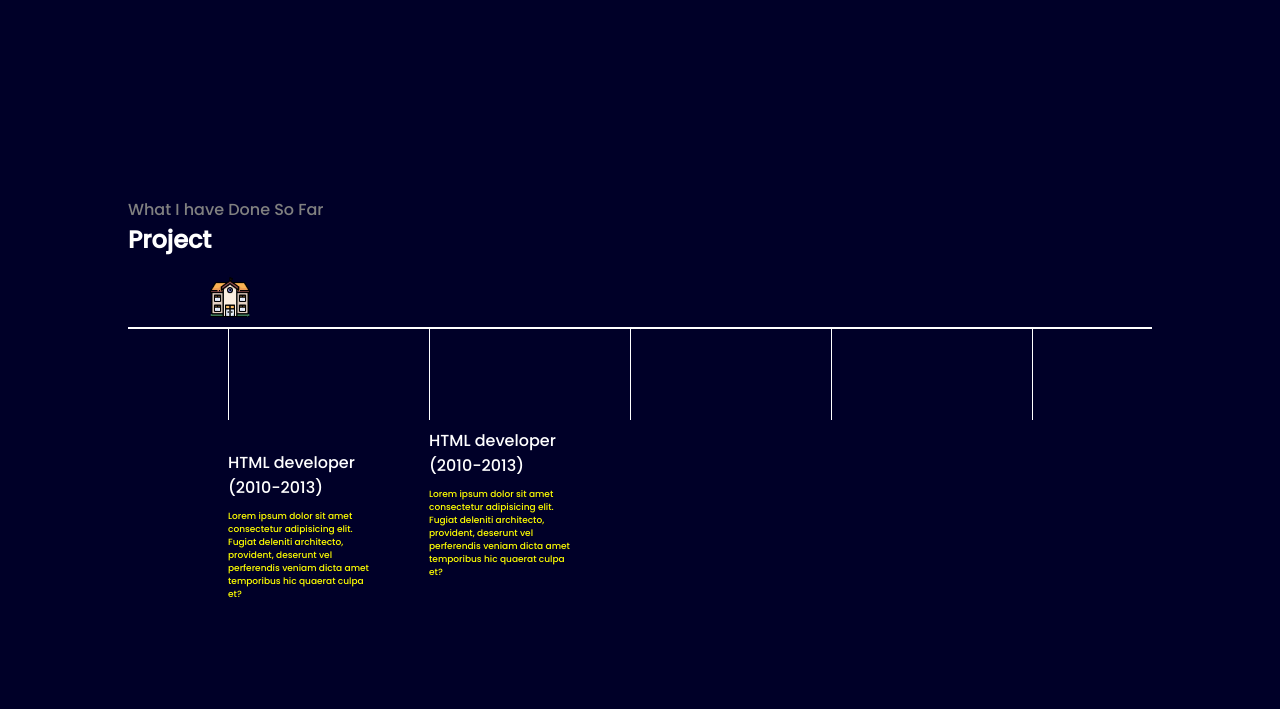
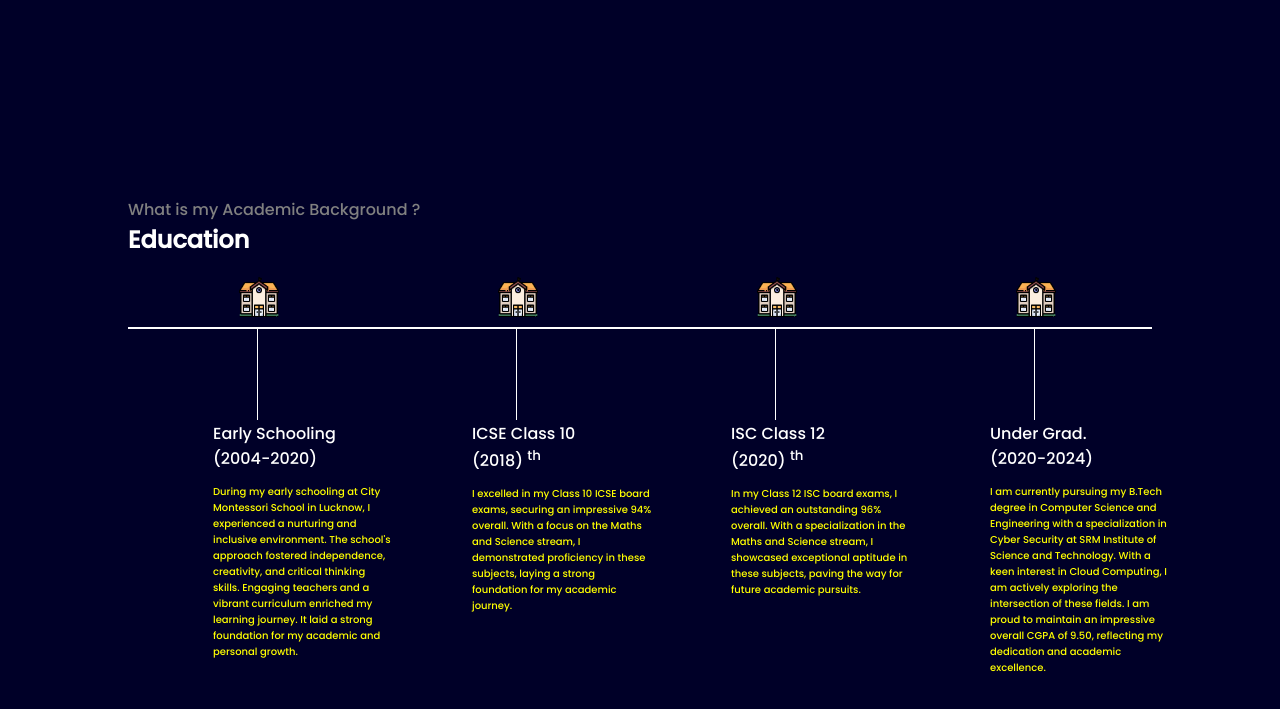
Before and after one commit to shreyansh-sharma-cs/PortfolioWebsite23, a plain HTML site: page index.html in a window 1280 px wide. Shown: the part 667-1376 px from the top of the page. Drawn offline with nearby package versions, Linux system fonts and the light colour scheme.

Commit message:
Second Page Ready

```diff
--- a/index.html
+++ b/index.html
@@ -42,37 +42,57 @@
       <!-- second page -->
 
       <section class="secondSection">
-        <span class="grey">What I have Done So Far</span>
-        <h1>Project</h1>
+        <span class="grey">What is my Academic Background ?</span>
+        <h1>Education</h1>
 
         <div class="box">
-            <!-- html descroption -->
+
+
+
+            <!-- First Description -->
           <div class="vertical">
             <img class="image-top" src="/images/school.png" alt="">
             <div class="vertical-title">
-                HTML developer (2010-2013)
+                Early Schooling (2004-2020)
             </div>
             <div class="vertical-desc">
-                Lorem ipsum dolor sit amet consectetur adipisicing elit. Fugiat deleniti architecto, provident, deserunt vel perferendis veniam dicta amet temporibus hic quaerat culpa et?
+                During my early schooling at City Montessori School in Lucknow, I experienced a nurturing and inclusive environment. The school's approach fostered independence, creativity, and critical thinking skills. Engaging teachers and a vibrant curriculum enriched my learning journey. It laid a strong foundation for my academic and personal growth.
             </div>
           </div>
 
+
           <!-- second description -->
           <div class="vertical">
-            <img class="image-top" src="/images/" alt="">
+            <img class="image-top" src="/images/school.png" alt="">
             <div class="vertical-title">
-                HTML developer (2010-2013)
+                ICSE Class 10 (2018) <sup>th</sup>
             </div>
             <div class="vertical-desc">
-                Lorem ipsum dolor sit amet consectetur adipisicing elit. Fugiat deleniti architecto, provident, deserunt vel perferendis veniam dicta amet temporibus hic quaerat culpa et?
+                I excelled in my Class 10 ICSE board exams, securing an impressive 94% overall. With a focus on the Maths and Science stream, I demonstrated proficiency in these subjects, laying a strong foundation for my academic journey.
             </div>
           </div>
-          <div class="vertical"></div>
-          <div class="vertical"></div>
-          <div class="vertical"></div>
-        </div>
-      </section>
-    </main>
+
+          <!-- third description -->
+          <div class="vertical">
+            <img class="image-top" src="/images/school.png" alt="">
+            <div class="vertical-title">
+                ISC Class 12 (2020) <sup>th</sup>
+            </div>
+            <div class="vertical-desc">
+                In my Class 12 ISC board exams, I achieved an outstanding 96% overall. With a specialization in the Maths and Science stream, I showcased exceptional aptitude in these subjects, paving the way for future academic pursuits.
+            </div>
+          </div>
+
+          <!-- Fourth description -->
+          <div class="vertical">
+            <img class="image-top" src="/images/school.png" alt="">
+            <div class="vertical-title">
+                Under Grad. (2020-2024)
+            </div>
+            <div class="vertical-desc">
+                I am currently pursuing my B.Tech degree in Computer Science and Engineering with a specialization in Cyber Security at SRM Institute of Science and Technology. With a keen interest in Cloud Computing, I am actively exploring the intersection of these fields. I am proud to maintain an impressive overall CGPA of 9.50, reflecting my dedication and academic excellence.
+            </div>
+          </div>
 
 
 
@@ -80,8 +100,10 @@
 
 
 
-
-    <script src="https://unpkg.com/typed.js@2.0.16/dist/typed.umd.js"></script>
+        </div>
+    </section>
+    </main>
+ <script src="https://unpkg.com/typed.js@2.0.16/dist/typed.umd.js"></script>
     <script>
       var typed = new Typed("#element", {
         strings: [
--- a/styles.css
+++ b/styles.css
@@ -1,117 +1,118 @@
-@import url('https://fonts.googleapis.com/css2?family=Oxygen:wght@700&family=Poppins:ital,wght@0,500;1,200&display=swap');
-*{
+@import url("https://fonts.googleapis.com/css2?family=Oxygen:wght@700&family=Poppins:ital,wght@0,500;1,200&display=swap");
+* {
   margin: 0;
   padding: 0;
 }
-body{
+body {
   background-color: rgb(0, 0, 40);
   color: white;
-    font-family: 'Oxygen', sans-serif;
-    font-family: 'Poppins', sans-serif;
+  font-family: "Oxygen", sans-serif;
+  font-family: "Poppins", sans-serif;
 }
-nav{
+nav {
   display: flex;
   justify-content: space-around;
   align-items: center;
   height: 70px;
-    background-color:  rgb(0, 0, 100);;
+  background-color: rgb(0, 0, 100);
 }
 
-nav ul{
+nav ul {
   display: flex;
   justify-content: center;
 }
-nav ul li{
+nav ul li {
   list-style: none;
   margin: 0 23px;
 }
-nav ul li a{
+nav ul li a {
   text-decoration: none;
   color: whitesmoke;
 }
-nav ul li a:hover{
+nav ul li a:hover {
   color: yellow;
   font-size: 1.04rem;
 }
-.left{
+.left {
   font-size: 1.5rem;
 }
 
-.firstsection{
+.firstsection {
   display: flex;
   justify-content: space-around;
   margin: 25vh 0;
   align-items: center;
 }
 
-.firstsection > div{
+.firstsection > div {
   width: 30%;
-
 }
 
-.leftsection{
+.leftsection {
   font-size: 3rem;
   margin-left: 50px;
 }
 
-.rightsection img{
+.rightsection img {
   width: 100%;
   /* height: 300px; */
   margin-top: 3px;
 }
 
-.purple{
+.purple {
   color: rgb(187, 129, 241);
 }
-#element{
+#element {
   color: rgb(187, 129, 241);
 }
 
-.secondSection{
+.secondSection {
   max-width: 80vw;
   margin: auto;
   /* background-color: red; */
   height: 80vh;
 }
 
-.secondSection h1{
+.secondSection h1 {
   font-size: 1.5rem;
 }
 
-.grey{
+.grey {
   color: grey;
 }
 
-.secondSection .box{
+.secondSection .box {
   background-color: white;
   width: 80vw;
   height: 2px;
   margin: 70px 0;
   display: flex;
 }
-.secondSection .vertical{
+.secondSection .vertical {
   height: 93px;
   width: 1px;
   background-color: white;
-    margin: 0 100px;
+  margin: 0 129px;
 }
-.image-top{
+.image-top {
   width: 40px;
   position: relative;
   top: -50px;
   left: -18px;
 }
 
-.vertical-title{
+.vertical-title {
   position: relative;
-    top: 76px;
-    width: 150px;
+  top: 47px;
+  width: 140px;
+  left: -44px;
 }
 
-.vertical-desc{
+.vertical-desc {
   position: relative;
-    top: 86px;
+  top: 60px;
   color: yellow;
-    width: 150px;
-    font-size: 9px;
+  width: 180px;
+  font-size: 10px;
+  left: -44px;
 }
```
Lines whose indentation alone changed are shown as unchanged.
